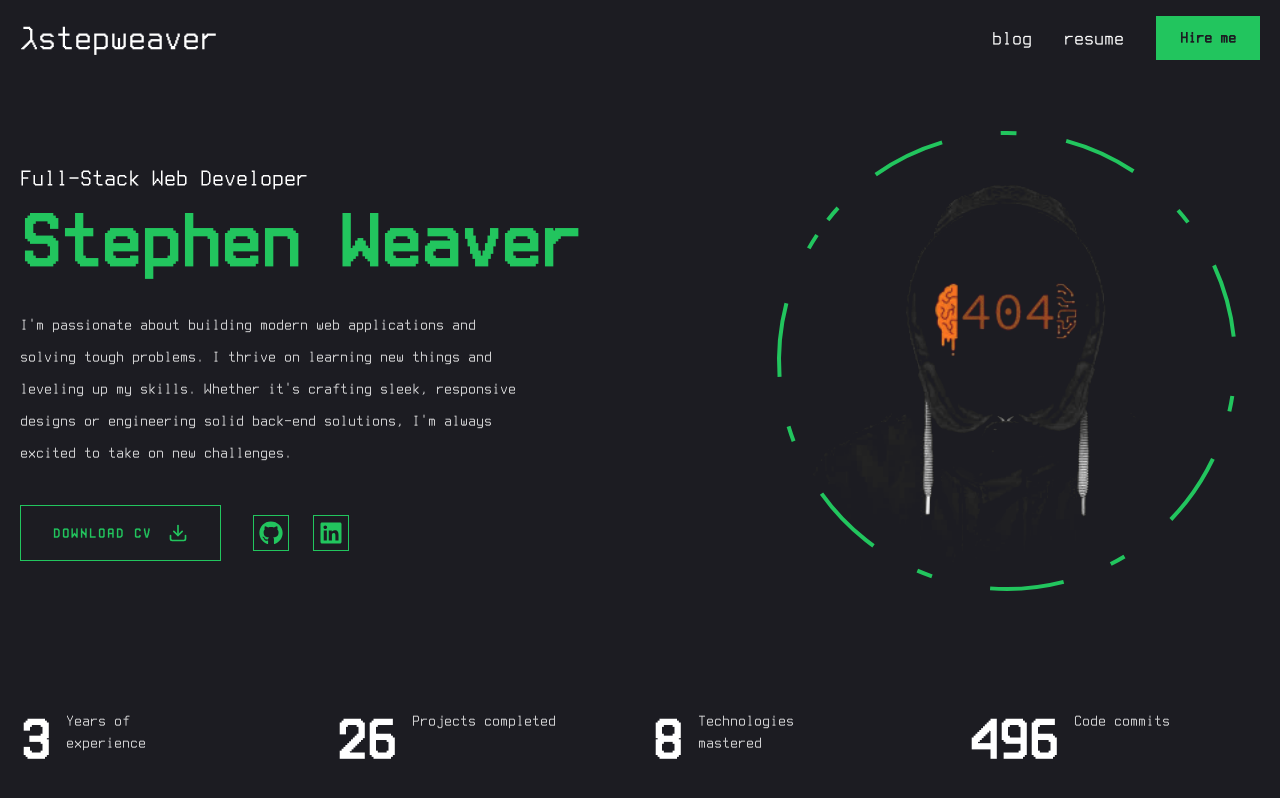
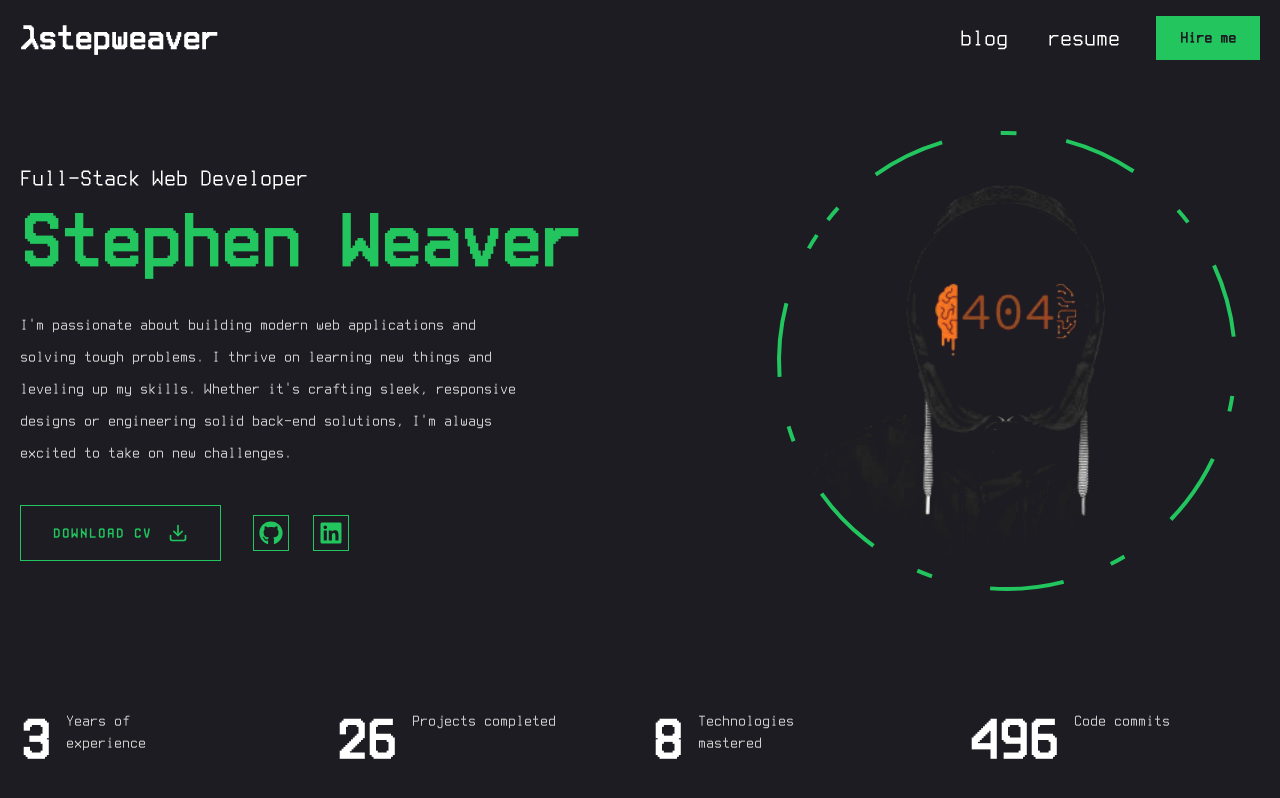
Before and after one commit to stepweaver/nextjs-blogfolio, a Next.js app: page / in a window 1280 px wide. Built offline with nearby package versions, Linux system fonts and the light colour scheme.

Commit message:
Enhance typography in header and navigation components: update font weight and sizes for improved readability

```diff
--- a/components/Header.jsx
+++ b/components/Header.jsx
@@ -4,7 +4,7 @@ import Link from 'next/link';
 import { Button } from './ui/button';
 import { usePathname } from 'next/navigation';
 
-// Components
+// components
 import Nav from './Nav';
 import MobileNav from './MobileNav';
 
@@ -16,7 +16,7 @@ export default function Header() {
       <div className='container mx-auto flex justify-between items-center'>
         {/* logo */}
         <Link href='/'>
-          <h1 className='text-4xl'>
+          <h1 className='text-4xl font-semibold'>
             גstepweaver
             <span className='text-green-500 blink'>|</span>
           </h1>
--- a/components/MobileNav.jsx
+++ b/components/MobileNav.jsx
@@ -27,7 +27,7 @@ export default function MobileNav() {
       <SheetContent className='flex flex-col'>
         {/* logo */}
         <div className='mt-2 mb-5 text-2xl'>
-          <h1 className='text-4xl '>
+          <h1 className='text-4xl font-semibold'>
             <Link href='/'>
               גstepweaver<span className='text-green-500 blink'>|</span>
             </Link>
@@ -44,7 +44,7 @@ export default function MobileNav() {
                   className={`${
                     link.path === pathname &&
                     'text-green-500'
-                  } text-xl hover:text-green-500 transition-all`}
+                  } text-2xl hover:text-green-500 transition-all`}
                 >
                   {link.name}
                 </Link>
--- a/components/Nav.jsx
+++ b/components/Nav.jsx
@@ -27,7 +27,7 @@ export default function Nav() {
               href={link.path}
               className={`${
                 link.path === pathname && 'text-green-500'
-              } hover:text-green-500 transition-all`}
+              } hover:text-green-500 p-1 text-2xl transition-all`}
             >
               {link.name}
             </Link>
```
